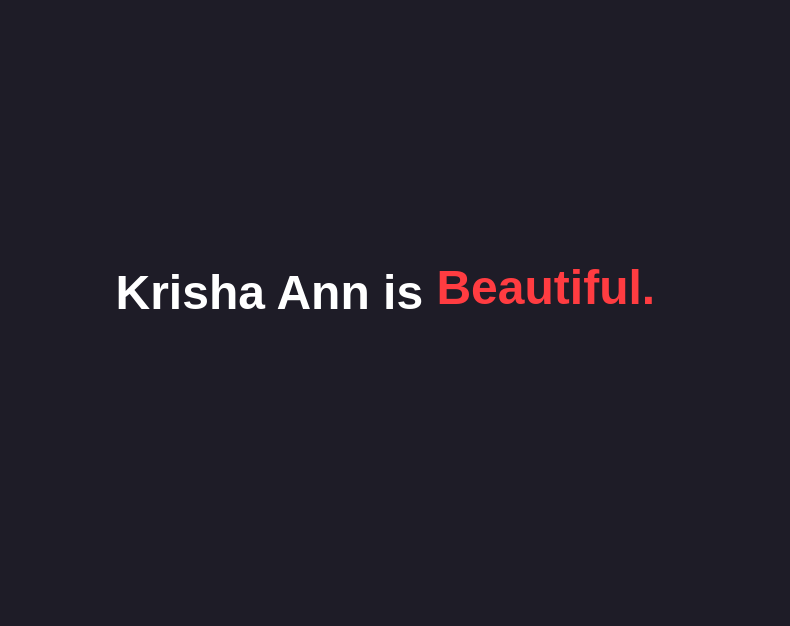
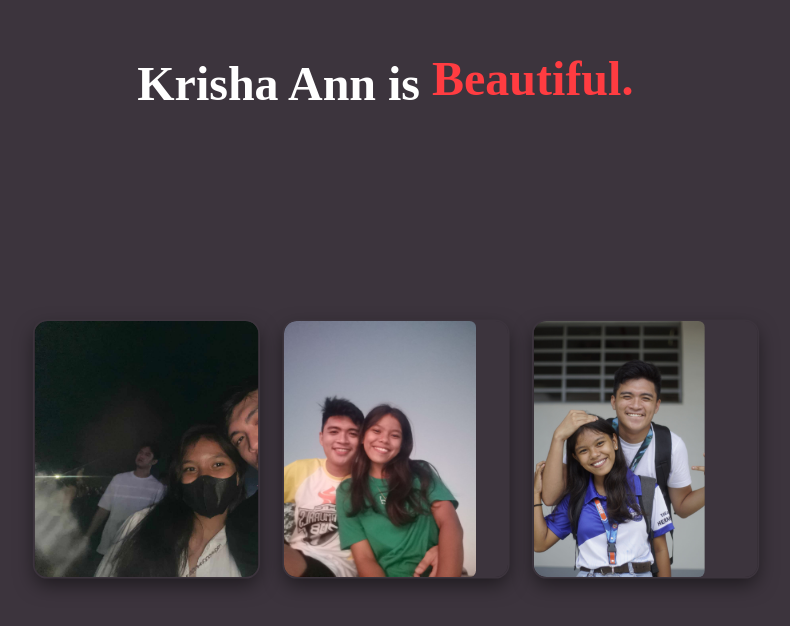
Before and after one commit to Cornsigliere/Loop4Krisha, a plain HTML site: page index.html in a window 1280 px wide. Shown: the part 110-736 px from the top of the page, without its empty margins (244-1034 px from the left). Drawn offline with Linux system fonts and the light colour scheme.

Commit message:
initial commit

```diff
--- a/index.html
+++ b/index.html
@@ -16,5 +16,36 @@
         </span>
         </h1>
     </header>
+
+    <!-- Card Section for the Photos of US <33 -->
+
+    <div class="gallery">
+        <article class="card">
+          <figure>
+            <img src="firstconcert.jpg" alt="Winter Forest">
+            <figcaption>
+              <h3>First Concert</h3>
+            </figcaption>
+          </figure>
+        </article>
+        <article class="card">
+          <figure>
+            <img src="dates.jpg" alt="Lavender Field">
+            <figcaption>
+              <h3>Date</h3>
+            </figcaption>
+          </figure>
+        </article>
+        <article class="card">
+          <figure>
+            <img src="randoms.jpg" alt="Wooden Bridge">
+            <figcaption>
+              <h3>Randoms</h3>
+            </figcaption>
+          </figure>
+        </article>
+        <!-- Pictures -->
+      </div>
+
 </body>
 </html>
--- a/styles.css
+++ b/styles.css
@@ -52,3 +52,84 @@ body {
         transform: translateY(-400%);
     }
 }
+
+/* CSS configuration for the gallery class card. */
+
+@import url("https://fonts.googleapis.com/css2?family=Basic&family=Poppins&display=swap");
+
+:root {
+  --background: #3c343d;
+  --background-border: #6b626c;
+}
+
+* {
+  margin: 0;
+  padding: 0;
+  box-sizing: border-box;
+}
+
+body {
+  font-family: Poppins;
+  height: 100vh;
+  padding: 32px;
+  display: grid;
+  place-items: center;
+  background-color: var(--background);
+}
+
+.gallery {
+  display: flex;
+  background-color: var(--background);
+  gap: 16px;
+  scale: 1.6;
+}
+
+.card {
+  position: relative;
+  left: 0px;
+  width: 140px;
+  height: 160px;
+  background-color: var(--background);
+  border-radius: 8px;
+  transition: 1000ms all;
+  transform-origin: center left;
+  box-shadow: 0 5px 12px rgba(0, 0, 0, 0.5);
+  outline: 1px solid var(--background);
+  overflow: hidden;
+}
+
+.card img {
+  height: 160px;
+  object-fit: cover;
+  border-radius: 4px;
+}
+
+.card:hover {
+  cursor: pointer;
+  transform: scale(1.15);
+}
+
+.card:hover figcaption {
+  font-size: 0.6rem;
+  position: absolute;
+  height: 80px;
+  width: 160px;
+  display: flex;
+  align-items: end;
+  background: linear-gradient(
+    to top,
+    rgba(0, 0, 0, 0.9) 0%,
+    rgba(0, 0, 0, 0) 100%
+  );
+  color: white;
+  left: 0px;
+  bottom: 0px;
+  padding-left: 12px;
+  padding-bottom: 10px;
+}
+
+.card:hover ~ .card {
+  font-weight: bold;
+  cursor: pointer;
+  transform: translateX(22px);
+}
```
Also changed, not shown: dates.jpg (added), firstconcert.jpg (added), randoms.jpg (added).
